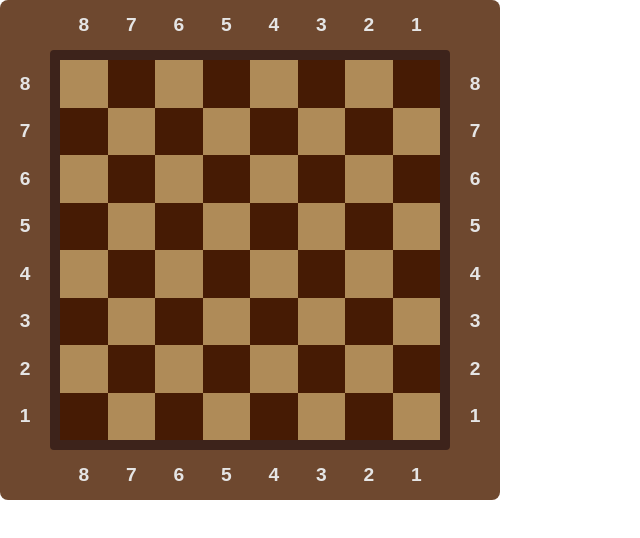
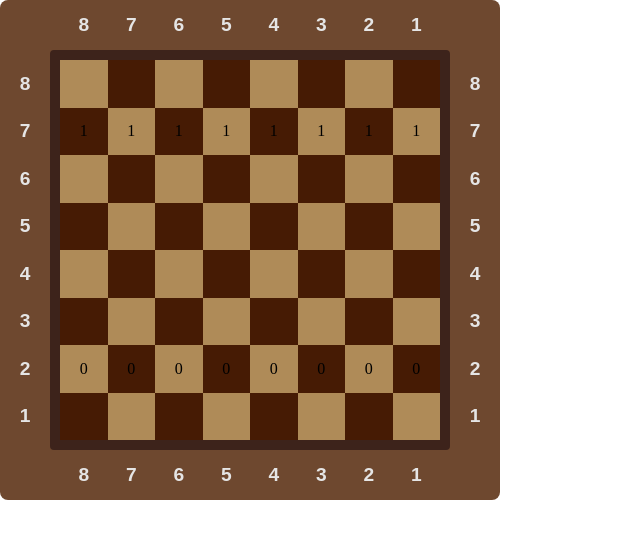
Before and after one commit to Zweihundertelf/chess, a Next.js app: page / in a window 1280 px wide. Shown: the top 538 px of the page, without its empty margins (0-640 px from the left). Built offline with nearby package versions, Linux system fonts and the light colour scheme.

Commit message:
create piece and add pawn to board

```diff
--- a/app/head.tsx
+++ b/app/head.tsx
@@ -1,6 +1,6 @@
 import React from "react";
 
-export default function Head() {
+const Head = () => {
   return (
     <React.Fragment>
       <title></title>
@@ -8,4 +8,6 @@ export default function Head() {
       <link rel="icon" href="/favicon.ico" />
     </React.Fragment>
   );
-}
+};
+
+export default Head;
--- a/app/page.tsx
+++ b/app/page.tsx
@@ -1,5 +1,4 @@
 import Board from "../components/board/Board";
-import "./global.scss";
 
 const IndexPage = () => {
   return <Board />;
--- a/components/board/Board.tsx
+++ b/components/board/Board.tsx
@@ -1,3 +1,7 @@
+"use client";
+
+import { useState } from "react";
+import startPosition from "../utils/startPosition";
 import styles from "./board.module.scss";
 
 const vertical: string[] = ["1", "2", "3", "4", "5", "6", "7", "8"].reverse();
@@ -10,6 +14,8 @@ const renderDescription = (description: string[]) => {
 const getChessboardField = (fieldIndex: number) => (fieldIndex % 2 !== 0 ? styles.blackField : styles.whiteField);
 
 const Board = () => {
+  const [figures, setFigures] = useState(startPosition());
+
   return (
     <div className={styles.chessboard}>
       <div className={styles.descriptionWrapper}>
@@ -22,7 +28,11 @@ const Board = () => {
       </div>
       <div className={styles.board}>
         {vertical.map((_, v) =>
-          horizontal.map((_, h) => <div className={getChessboardField(v + h)} key={v + h * 8}></div>)
+          horizontal.map((_, h) => (
+            <div className={getChessboardField(v + h)} key={v + h * 8}>
+              {figures[v][h]?.player}
+            </div>
+          ))
         )}
       </div>
       <div className={styles.descriptionWrapper}>
--- a/components/board/board.module.scss
+++ b/components/board/board.module.scss
@@ -56,6 +56,12 @@ $whiteField: #af8b58;
   height: 80%;
   border: 10px solid #3d231b;
   border-radius: 4px;
+
+  & > div {
+    display: flex;
+    justify-content: center;
+    align-items: center;
+  }
 }
 
 .whiteField {
--- /dev/null
+++ b/components/utils/Piece.ts
@@ -0,0 +1,9 @@
+import Player from "./Player";
+
+export default abstract class Piece {
+  public image: string;
+
+  constructor(public player: Player) {
+    this.image = "";
+  }
+}
--- /dev/null
+++ b/components/utils/Player.ts
@@ -0,0 +1,6 @@
+enum Player {
+  WHITE = 0,
+  BLACK = 1,
+}
+
+export default Player;
--- /dev/null
+++ b/components/utils/pieces/Pawn.ts
@@ -0,0 +1,8 @@
+import Piece from "../Piece";
+
+export default class Pawn extends Piece {
+  constructor(player: number) {
+    super(player);
+    this.image = player === 0 ? "WHITE" : "BLACK";
+  }
+}
--- /dev/null
+++ b/components/utils/startPosition.ts
@@ -0,0 +1,23 @@
+import Piece from "./Piece";
+import Player from "./Player";
+
+import Pawn from "./pieces/Pawn";
+
+const startPosition = () => {
+  const figures: (Piece | null)[][] = Array.from(Array(8), () => new Array(8));
+
+  for (let i = 0; i < 8; i++) {
+    for (let j = 0; j < 8; j++) {
+      figures[i][j] = null;
+    }
+  }
+
+  for (let i = 0; i < 8; i++) {
+    figures[1][i] = new Pawn(Player.BLACK);
+    figures[6][i] = new Pawn(Player.WHITE);
+  }
+
+  return figures;
+};
+
+export default startPosition;
```
Also changed, not shown: app/layout.tsx (+11 -7 lines), app/play/page.tsx (deleted, +0 -7 lines), package.json (+4 -3 lines), 1 other file (tests, documents, lock files or other folders).
